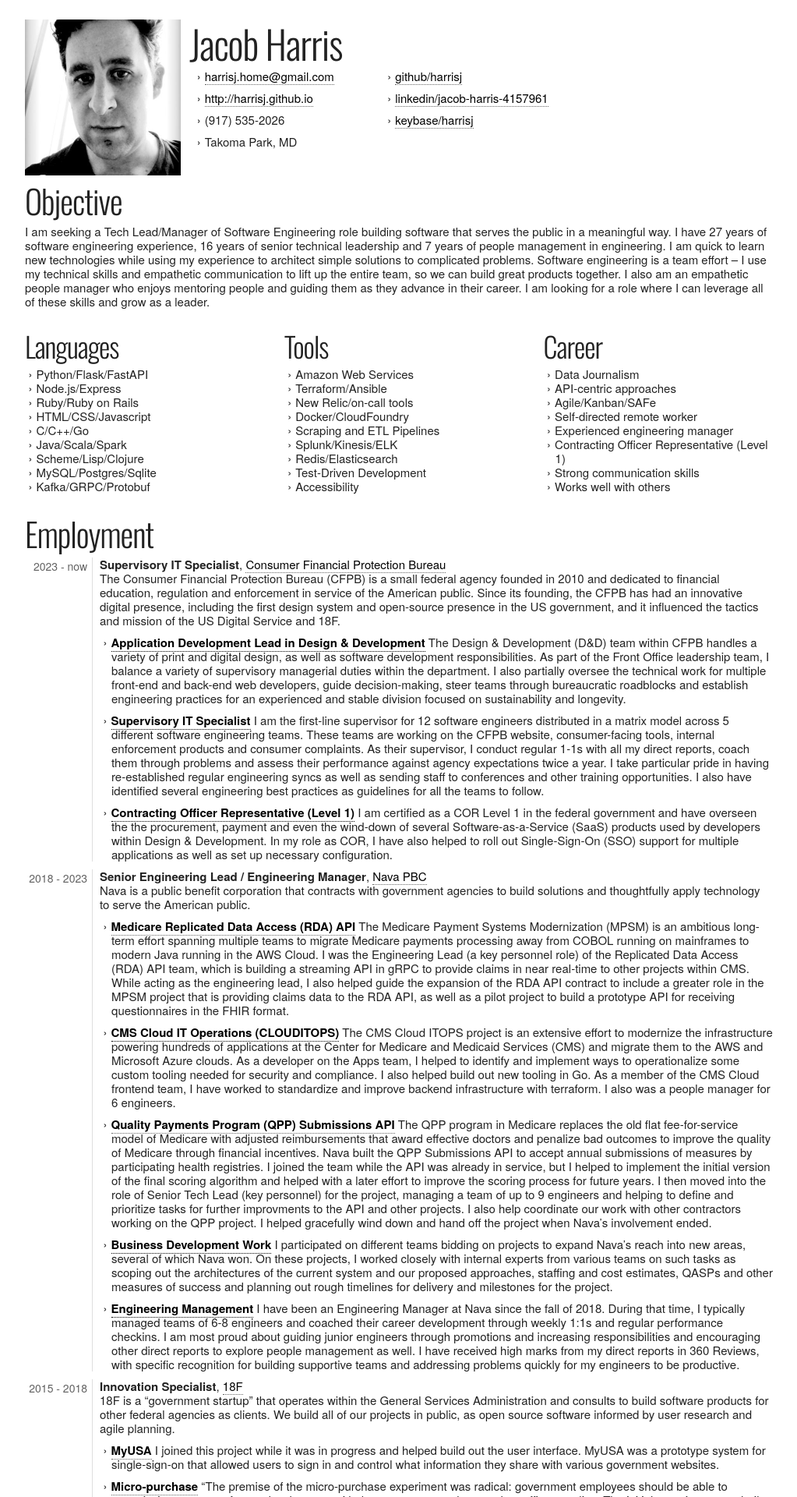
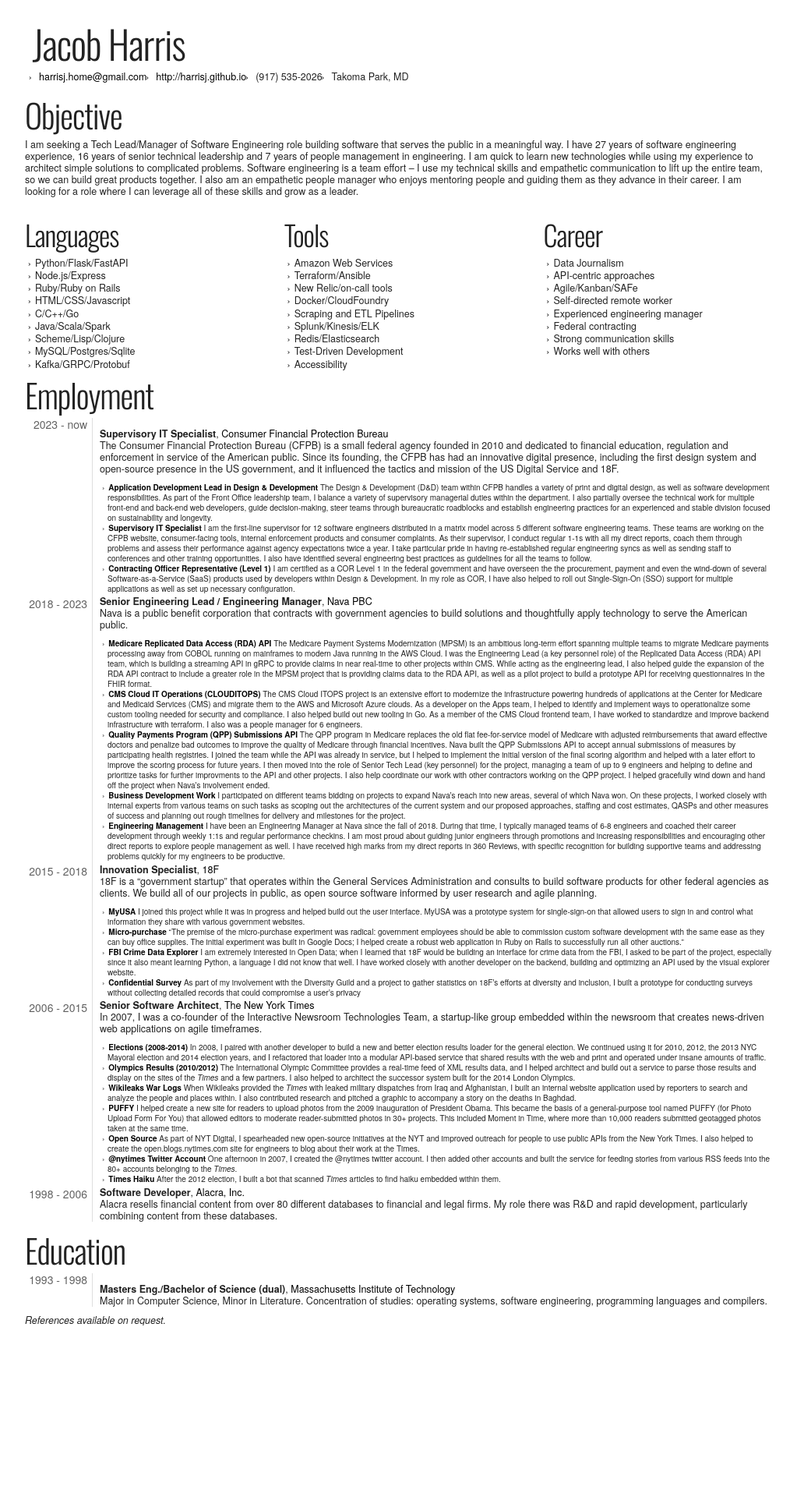
Before and after one commit to harrisj/harrisj.github.io, a Jekyll site: the page built from index.html, in a window 1280 px wide. Shown: the top 1920 px of the page at 78% size, without its empty margins (128-1151 px from the left). Built offline with Jekyll 4.4.1, drawn with Linux system fonts in a browser that asks for light colours; nearby versions of some CDN libraries; after the commit the page ends 1702 px from its top, so only the background shows below that; some of the changed text lies outside the part shown.

Commit message:
Trying to refactor some styling

```diff
--- a/_data/cv.yml
+++ b/_data/cv.yml
@@ -295,7 +295,7 @@
     - Agile/Kanban/SAFe
     - Self-directed remote worker
     - Experienced engineering manager
-    - Contracting Officer Representative (Level 1)
+    - Federal contracting
     - Strong communication skills
     - Works well with others
 writing:
--- a/_includes/header.html
+++ b/_includes/header.html
@@ -1,11 +1,10 @@
 <section class="row">
-  <section class="three columns no-print">
+  <section class="four columns no-print avatar">
     <img src="static/avatar.jpg" height="200" width="200" alt="A black-and-white photograph of the face of Jacob Harris"/>
   </section>
 
+    <section class="eight columns contact-list">
       <h1>{{ site.data.cv.personal.name }}</h1>
-
-    <section class="three columns contact-list">
     <ul>
       <li><a href="mailto:{{ site.data.cv.personal.email }}">{{ site.data.cv.personal.email }}</a></li>
       <li><a href="{{ site.data.cv.personal.site }}">{{ site.data.cv.personal.site }}</a></li>
@@ -13,11 +12,5 @@
       <li>{{ site.data.cv.personal.city }}</li>
     </ul>
     </section>
-    <section class="five columns no-print">
-    <ul>
-      <li><a href="https://github.com/{{ site.data.cv.personal.accounts.github }}">github/{{ site.data.cv.personal.accounts.github }}</a></li>
-      <li><a href="https://www.linkedin.com/in/{{ site.data.cv.personal.accounts.linkedin }}">linkedin/{{ site.data.cv.personal.accounts.linkedin }}</a></li>
-      <li><a href="https://keybase.io/{{ site.data.cv.personal.accounts.keybase }}">keybase/{{ site.data.cv.personal.accounts.keybase }}</a></li>
-    </ul>
     </section>
-</section>
+  </section>
--- a/_layouts/layout.html
+++ b/_layouts/layout.html
@@ -16,6 +16,8 @@
     <link rel="stylesheet" href="static/css/normalize.css">
     <link rel="stylesheet" href="static/css/skeleton.css">
     <link rel="stylesheet" href="static/css/layout.css">
+    <!-- link rel="stylesheet" href="static/css/screen.css" media="screen" -->
+    <link rel="stylesheet" href="static/css/print.css">
     <link rel="stylesheet" href="https://maxcdn.bootstrapcdn.com/font-awesome/4.4.0/css/font-awesome.min.css">
 </head>
 <body>
--- a/static/css/layout.css
+++ b/static/css/layout.css
@@ -1,5 +1,17 @@
 :root {
     --compact-line-height: 1.2;
+    --compact-list-height: 1.3;
+}
+
+section.avatar img {
+    max-height: 200px;
+    width: auto;
+}
+
+@media(max-width:829px) {
+    section.avatar img {
+        display: none;
+    }
 }
 
 dt {
@@ -36,7 +48,7 @@
 li {
   padding-left: 1em;
   text-indent: -0.7em;
-  line-height: var(--compact-line-height, 1.2);
+  line-height: var(--compact-list-height);
 }
 
 li:before {
@@ -63,85 +75,6 @@
 }
 
 ul.compact li {
-    line-height: var(--compact-line-height, 1.2);
+    line-height: var(--compact-list-height);
     margin-bottom: 0;
 }
-
-@media screen
-{
-    a:link {
-        color: black;
-        text-decoration: none;
-        border-bottom: #666666;
-        border-width: 0px 0px 1px 0px;
-        border-style: none none dotted none;
-    }
-
-    a:visited {
-        color: black;
-    }
-
-    .contact-list {
-        padding-left: 5px;
-        margin-left: 0;
-    }
-
-    .print-only {
-        display: none;
-    }
-}
-
-@media print
-{
-    a:link {
-        color: black;
-        text-decoration: none;
-    }
-
-    a:visited {
-        color: black;
-    }
-
-    h1 {
-        margin-bottom: 0.5rem;
-    }
-
-    body {
-        font-size: 1.25em !important;
-        line-height: 1.2;
-    }
-
-/*    .column, .columns {
-        width: 100% !important;
-        margin-left: 0% !important;
-        page-break-inside: avoid;
-    } */
-
-    ul.job-projects li {
-        page-break-inside: avoid;
-    }
-
-    ul.job-projects {
-        margin-top: 10px;
-    }
-
-    .contact-list {
-        display: block;
-        margin-left: 1%;
-        width: 100% !important;
-    }
-
-    .contact-list li {
-        padding-left: 0;
-        display: inline-block;
-    }
-
-    .contact-list li:before {
-        content: "›";
-        margin: 0 4px;
-    }
-
-    .no-print, .no-print * {
-        display: none !important;
-    }
-}
--- /dev/null
+++ b/static/css/print.css
@@ -0,0 +1,70 @@
+:root {
+    --job-dt-top-padding: 1em;
+}
+
+a:link {
+    color: black;
+    text-decoration: none;
+}
+
+a:visited {
+    color: black;
+}
+
+h1 {
+    margin-bottom: 0.5rem;
+}
+
+ul {
+    margin-bottom: 0.5rem;
+}
+
+body {
+    font-size: 1.25em !important;
+    line-height: var(--compact-line-height);
+}
+
+/*    .column, .columns {
+        width: 100% !important;
+        margin-left: 0% !important;
+        page-break-inside: avoid;
+    } */
+
+ul.job-projects li {
+    page-break-inside: avoid;
+    margin-bottom: 0;
+    font-size: 80%;
+    line-height: var(--compact-list-height);
+}
+
+ul.job-projects {
+    margin-top: 10px;
+}
+
+.contact-list {
+    display: block;
+    margin-left: 1%;
+    width: 100% !important;
+}
+
+.contact-list li {
+    padding-left: 0;
+    display: inline-block;
+}
+
+.contact-list li:before {
+    content: "›";
+    margin: 0 4px;
+}
+
+.no-print, .no-print * {
+    display: none !important;
+}
+
+dt:not(:first-child) {
+    padding-top: var(--job-dt-top-padding);
+}
+
+dd:not(:first-child) {
+    padding-top: var(--job-dt-top-padding);
+}
```
Also changed, not shown: static/css/screen.css (added, +29 -0 lines).
